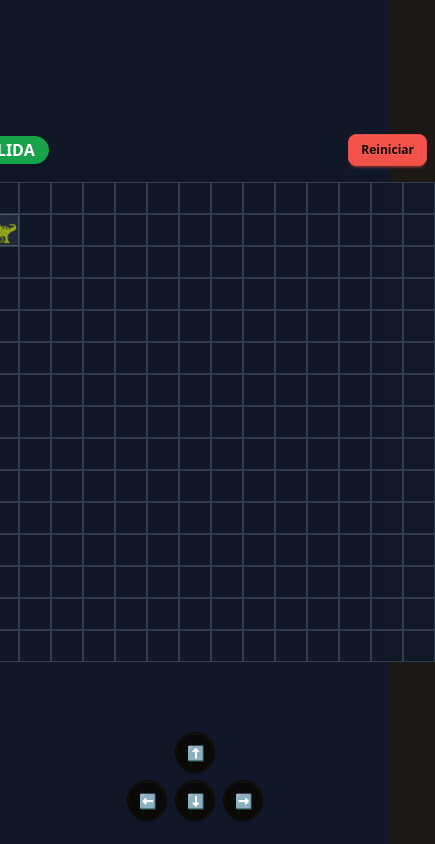
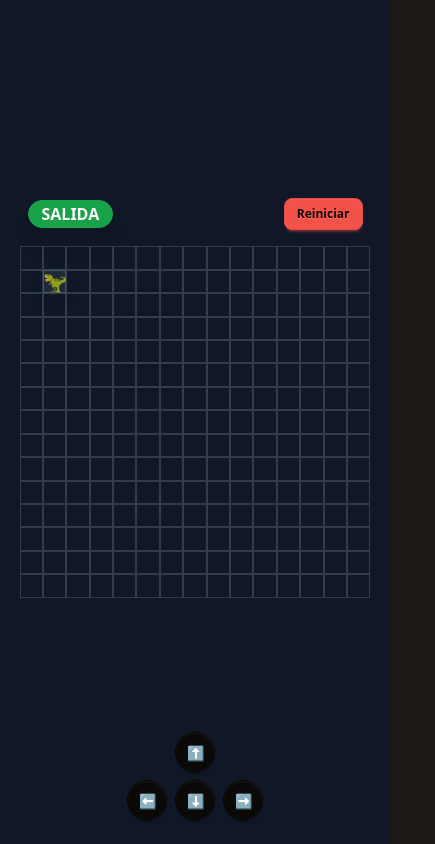
Before and after one commit to beacsn/escapeRoomCofre, an Angular app: page /laberinto in a window 390 px wide. Shown: the whole page, 435 px wide, since content can reach past the window. Built offline with nearby package versions, Linux system fonts and the light colour scheme.

Commit message:
Mejoras responsive

```diff
--- a/src/app/components/laberinto/laberinto.component.html
+++ b/src/app/components/laberinto/laberinto.component.html
@@ -1,6 +1,6 @@
-<div class="flex justify-center items-center h-screen bg-gray-900">
+<div class="flex justify-center items-center min-h-screen bg-gray-900 p-2">
 
-  <div class="relative">
+  <div class="relative w-full max-w-[90vw]"> <!-- contenedor responsive -->
 
     <!-- Contenedor superior: SALIDA y Reiniciar -->
     <div class="absolute -top-12 left-0 right-0 flex justify-between items-center px-2">
@@ -9,28 +9,29 @@
     </div>
 
     <!-- Cuadrícula del laberinto -->
-    <div class="grid" [style.--grid-cols]="laberinto.length">
+    <div class="grid w-full" [style.gridTemplateColumns]="'repeat(' + laberinto.length + ', minmax(0, 1fr))'">
       @for (row of laberinto; track $index; let filaIndex = $index) {
         @for (cell of row; track $index; let columnaIndex = $index) {
 
           <!-- 1. Celda permanentemente errónea (trampa roja) -->
           @if (celdasErroneas()[filaIndex][columnaIndex]) {
-            <div class="relative w-8 h-8 bg-red-900 border border-red-600 flex items-center justify-center animate-pulse">
-              <span class="text-error text-2xl">☠️</span>
+            <div class="relative aspect-square w-full bg-red-900 border border-red-600 flex items-center justify-center animate-pulse overflow-hidden">
+              <span class="text-[4vw] md:text-2xl">☠️</span>
               @if (jugadorPos.x === columnaIndex && jugadorPos.y === filaIndex) {
-                <div class="absolute top-1/2 left-1/2 transform -translate-x-1/2 -translate-y-1/2 text-2xl shadow-lg">🦖</div>
+                <div class="absolute top-1/2 left-1/2 transform -translate-x-1/2 -translate-y-1/2 text-[5vw] md:text-2xl shadow-lg">🦖</div>
               }
             </div>
           }
+
           <!-- 2. Celdas no visitadas (niebla) -->
           @else if (!visitado()[filaIndex][columnaIndex]
             && !(primeraLlave && llavePos.x === columnaIndex && llavePos.y === filaIndex)) {
-          <div class="w-8 h-8 bg-gray-900 border border-gray-700 opacity-90 transition-opacity duration-300"></div>
+            <div class="aspect-square w-full bg-gray-900 border border-gray-700 opacity-90 transition-opacity duration-300"></div>
           }
 
           <!-- 3. Celdas normales visitadas -->
           @else {
-            <div class="relative w-8 h-8 border border-gray-600"
+            <div class="relative aspect-square w-full border border-gray-600"
                  [ngClass]="{
                    'bg-gray-700': cell === 1,
                    'bg-gray-800': cell === 0 || cell === TIPO_TRAMPA
@@ -39,31 +40,31 @@
               <!-- Llave -->
               @if (primeraLlave && llavePos.x === columnaIndex && llavePos.y === filaIndex) {
                 @if (haRecogidoLlave) {
-                <div class="llave-wrapper">
+                  <div class="llave-wrapper text-[4vw] md:text-xl">
                     <span class="llave-encontrada">🗝️</span>
                   </div>
                 } @else {
-                <div class="llave-wrapper">
+                  <div class="llave-wrapper text-[4vw] md:text-xl">
                     <span class="llave-pendiente">🔑</span>
                   </div>
                 }
               }
 
-
               <!-- Meta / salida -->
               @if (metaPos.x === columnaIndex && metaPos.y === filaIndex && haRecogidoLlave){
-                <div class="w-full h-full flex items-center justify-center">
-                  <span class="badge badge-success badge-sm text-xs font-bold">META</span>
+                <div class="w-full h-full flex items-center justify-center text-[3vw] md:text-xs">
+                  <span class="badge badge-success badge-sm font-bold">META</span>
                 </div>
               }
               @else if (metaPos.x === columnaIndex && metaPos.y === filaIndex && !haRecogidoLlave){
-                <div class="w-full h-full flex items-center justify-center">
-                  <span class="badge badge-warning badge-sm text-xs font-bold">🔒</span>
+                <div class="w-full h-full flex items-center justify-center text-[3vw] md:text-xs">
+                  <span class="badge badge-warning badge-sm font-bold">🔒</span>
                 </div>
               }
+
               <!-- Jugador -->
               @if (jugadorPos.x === columnaIndex && jugadorPos.y === filaIndex){
-                <div class="absolute top-1/2 left-1/2 transform -translate-x-1/2 -translate-y-1/2 text-2xl shadow-lg">🦖</div>
+                <div class="absolute top-1/2 left-1/2 transform -translate-x-1/2 -translate-y-1/2 text-[5vw] md:text-2xl shadow-lg">🦖</div>
               }
             </div>
           }
@@ -71,9 +72,10 @@
       }
     </div>
   </div>
+
+  <!-- Controles móviles -->
   <div class="fixed bottom-6 left-1/2 -translate-x-1/2 flex flex-col items-center gap-2 md:hidden">
     <button class="btn btn-circle" (click)="moverDireccion('up')">⬆</button>
-
     <div class="flex gap-2">
       <button class="btn btn-circle" (click)="moverDireccion('left')">⬅</button>
       <button class="btn btn-circle" (click)="moverDireccion('down')">⬇</button>
```
Lines whose indentation alone changed are shown as unchanged.
